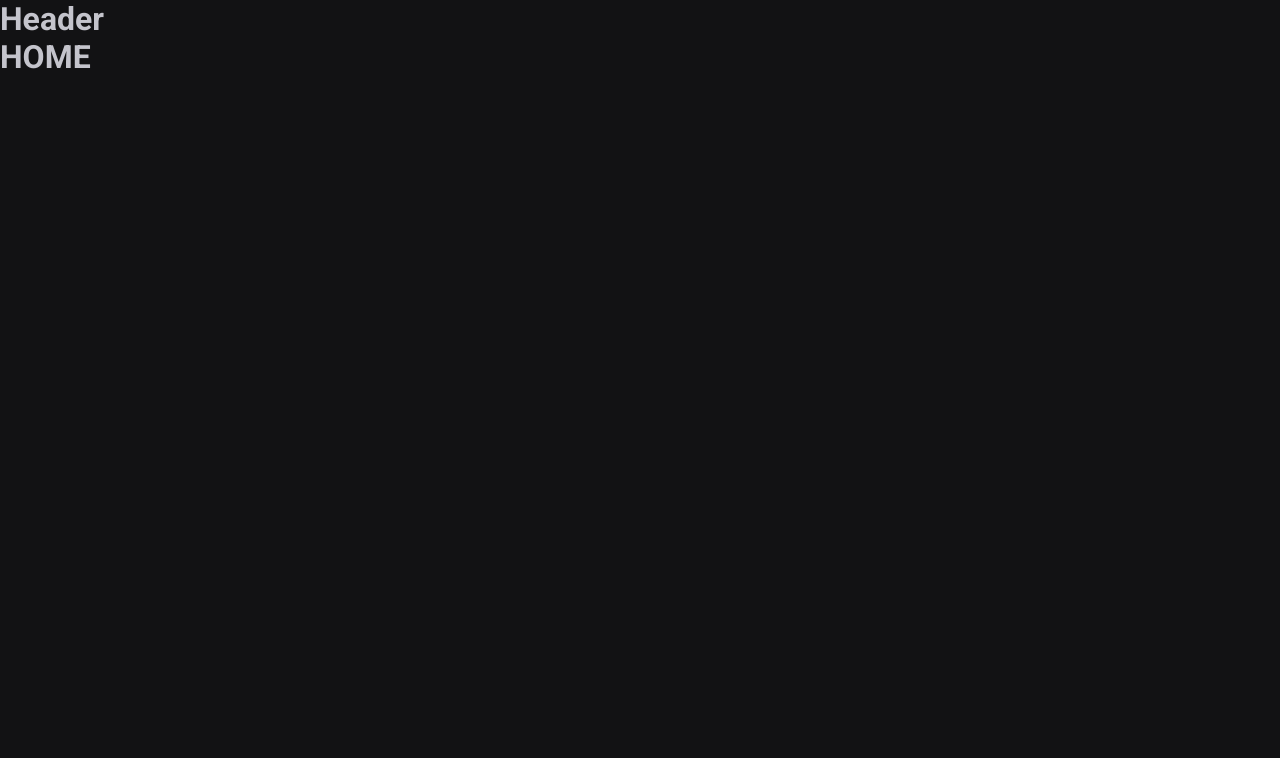
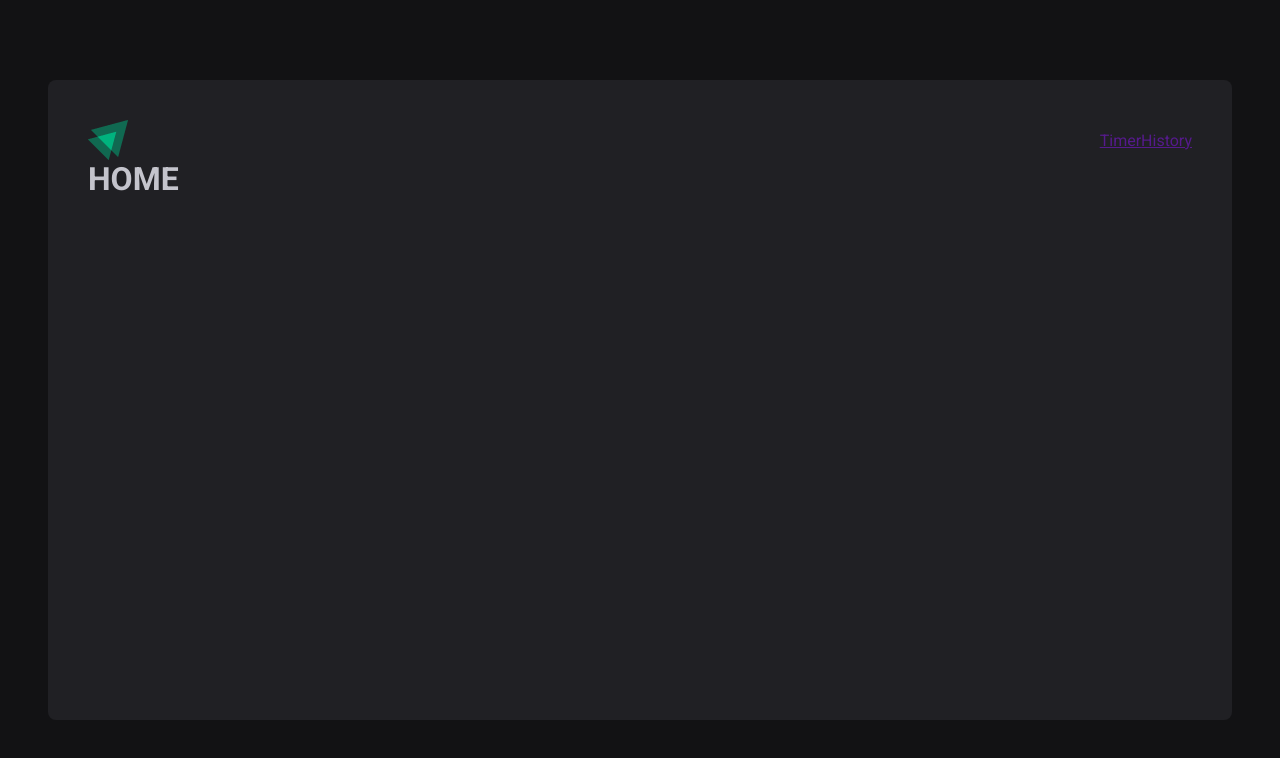
Before and after one commit to Leticiamorei/aula-2-timer, a React (Vite) app: page / in a window 1280 px wide. Shown: the top 758 px of the page. Built offline with nearby package versions, Linux system fonts and the light colour scheme.

Commit message:
feat: styles e criação da pasta defaultlayout

```diff
--- a/src/components/Header.tsx
+++ /dev/null
@@ -1,3 +0,0 @@
-export function Header() {
-  return <h1>Header</h1>
-}
--- /dev/null
+++ b/src/components/Header/index.tsx
@@ -0,0 +1,14 @@
+import { HeaderContainer } from "./styles";
+import logo from '../../assets/logo.png'
+
+export function Header() {
+  return (
+    <HeaderContainer>
+      <img src={logo} alt="" />
+      <nav>
+        <a href="">Timer</a>
+        <a href="">History</a>
+      </nav>
+    </HeaderContainer>
+  )
+}
--- /dev/null
+++ b/src/components/Header/styles.ts
@@ -0,0 +1,7 @@
+import styled from "styled-components"
+
+export const HeaderContainer = styled.header`
+  display: flex;
+  align-items: center;
+  justify-content: space-between;
+`
--- a/src/layouts/DefaultLayout/index.tsx
+++ b/src/layouts/DefaultLayout/index.tsx
@@ -1,11 +1,14 @@
 import { Header } from "../../components/Header";
 import {Outlet } from 'react-router-dom'
+import { LayoutContainer } from "./styles";
 
 export function DefaultLayout() {
   return (
-    <div>
+    <LayoutContainer>
       <Header />
       <Outlet />
-    </div>
+    </LayoutContainer>
   )
 }
+
+//primeiro colocou a div . Depois substituiu a div pelo LayoutContainer  que esta dento do styles.ts
--- a/src/layouts/DefaultLayout/styles.ts
+++ b/src/layouts/DefaultLayout/styles.ts
@@ -0,0 +1,16 @@
+import styled from 'styled-components'
+
+export const LayoutContainer = styled.div`
+  max-width: 74rem;
+  height: calc(100vh - 10rem);
+  margin: 5rem auto;
+  padding: 2.5rem;
+
+  background: ${props => props.theme['gray-800']};
+  border-radius: 8px;
+
+  display: flex;
+  flex-direction: column;
+
+
+`
```
Also changed, not shown: src/assets/logo.png (added).
